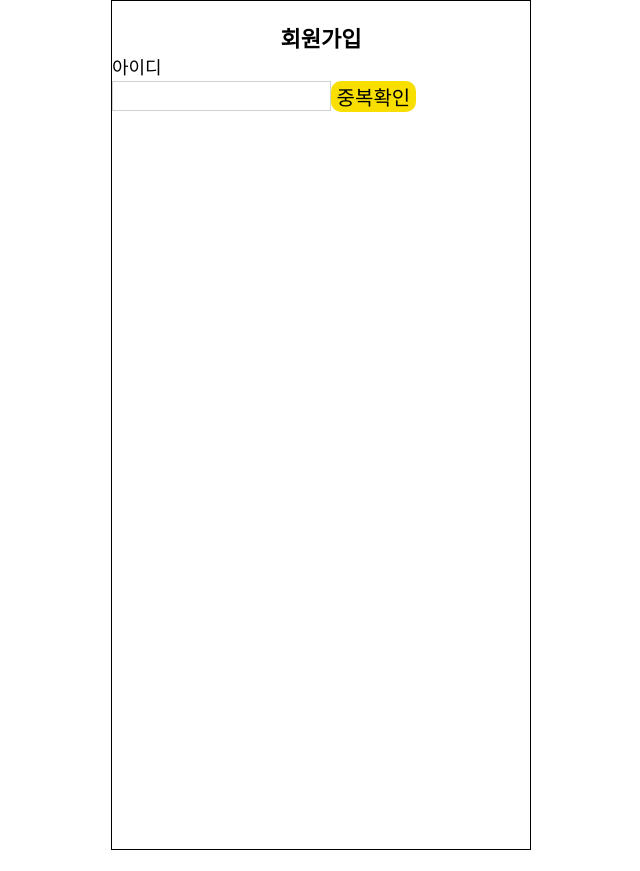
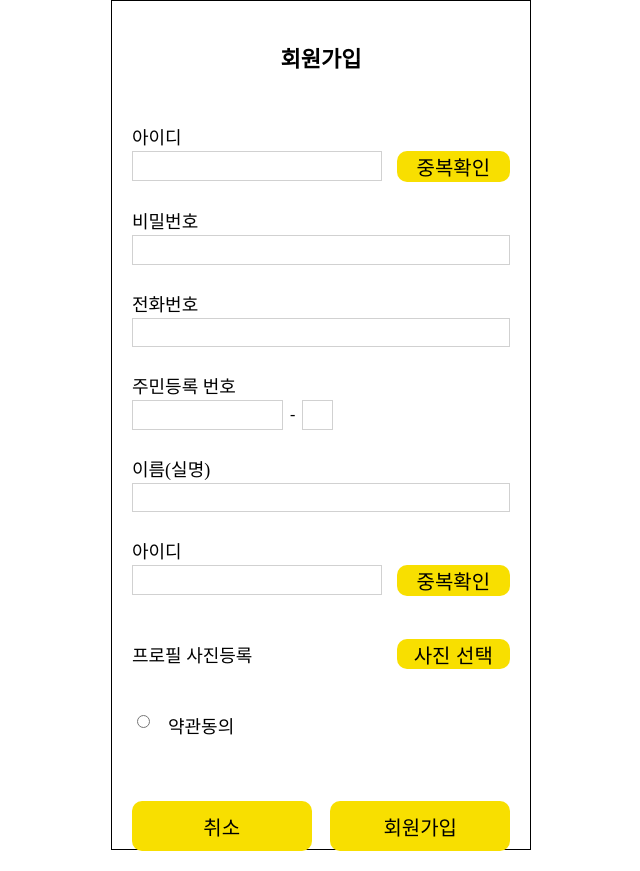
Before and after one commit to leeminewook/KakaoBank, a React (Create React App) app: page /register in a window 1280 px wide. Shown: the whole page, without its empty margins (319-959 px from the left). Before the commit the page ends 850 px from the top, so only its background shows below. Built offline with nearby package versions, Linux system fonts and the light colour scheme.

Commit message:
[UPDATE] 회원가입 UI

```diff
--- a/src/components/Register/Register.css
+++ b/src/components/Register/Register.css
@@ -2,7 +2,8 @@
   font-size: 22px;
   font-weight: 600;
   text-align: center;
-  margin-top: 20px;
+  margin-top: 40px;
+  width: 100%;
 }
 
 .register-optoins-id-title {
@@ -14,6 +15,7 @@
   display: flex;
   flex-direction: column;
   width: 100%;
+  margin-bottom: 25px;
 }
 
 .inputBtn {
@@ -22,5 +24,199 @@
 }
 
 .register-options {
+  padding: 20px;
+  width: 100%;
+  box-sizing: border-box;
+  margin-top: 30px;
+}
+.register-options-id-input {
+  width: 70%;
+}
+
+.idInputBox {
+  width: 90%;
+}
+
+.RegisterForm {
   width: 100%;
 }
+
+.idButton {
+  width: 100%;
+  height: 100%;
+}
+.register-options-id-Btn {
+  width: 30%;
+}
+
+.pwInputBox {
+  width: 100%;
+  box-sizing: border-box;
+}
+.register-options-pw-input {
+  width: 100%;
+}
+.register-optoins-pw-title {
+  font-size: 18px;
+  padding-bottom: 2px;
+}
+
+.register-options-pw {
+  display: flex;
+  flex-direction: column;
+  width: 100%;
+  margin-bottom: 25px;
+}
+
+.register-options-phone {
+  display: flex;
+  flex-direction: column;
+  width: 100%;
+  margin-bottom: 25px;
+}
+.register-optoins-phone-title {
+  font-size: 18px;
+  padding-bottom: 2px;
+}
+.register-options-phone-input {
+  width: 100%;
+}
+.phoneInputBox {
+  width: 100%;
+  box-sizing: border-box;
+}
+
+.register-optoins-birthday {
+  display: flex;
+  flex-direction: column;
+  width: 100%;
+  margin-bottom: 25px;
+}
+.register-options-birthday-title {
+  font-size: 18px;
+  padding-bottom: 2px;
+}
+.register-options-birthday-inputs {
+  display: flex;
+  width: 100%;
+  box-sizing: border-box;
+}
+.register-optoins-birthday-inputs-first-input {
+  width: 100%;
+  box-sizing: border-box;
+}
+.register-optoins-birthday-inputs-first {
+  width: 40%;
+  box-sizing: border-box;
+}
+.inputCut {
+  width: 5%;
+  display: flex;
+  justify-content: center;
+  align-items: center;
+}
+.register-optoins-birthday-inputs-second {
+  width: 5%;
+}
+.register-optoins-birthday-inputs-second-input {
+  width: 100%;
+}
+
+.register-options-name {
+  display: flex;
+  flex-direction: column;
+  width: 100%;
+  margin-bottom: 25px;
+}
+.register-optoins-name-title {
+  font-size: 18px;
+  padding-bottom: 2px;
+}
+.register-options-name-input {
+  width: 100%;
+}
+.nameInputBox {
+  width: 100%;
+  box-sizing: border-box;
+}
+
+.register-optoins-nickName-title {
+  font-size: 18px;
+  padding-bottom: 2px;
+}
+
+.register-options-nickName {
+  display: flex;
+  flex-direction: column;
+  width: 100%;
+  margin-bottom: 25px;
+}
+.register-options-nickName-input {
+  width: 70%;
+}
+
+.nickNameInputBox {
+  width: 90%;
+}
+
+.nickNameButton {
+  width: 100%;
+  height: 100%;
+}
+.register-options-nickName-Btn {
+  width: 30%;
+}
+.register-optoins-profile {
+  display: flex;
+  justify-content: space-between;
+  margin-bottom: 43px;
+  margin-top: 43px;
+}
+.register-optoins-profile-title {
+  font-size: 18px;
+  display: flex;
+  align-items: center;
+}
+.register-optoins-profile-btn-Div {
+  display: flex;
+  width: 30%;
+}
+.profileUploadBtn {
+  width: 100%;
+  height: 30px;
+}
+.register-optoins-check {
+  display: flex;
+  margin-bottom: 43px;
+}
+.register-options-check-boxDiv {
+  margin-right: 15px;
+}
+.register-options-check-title {
+  font-size: 18px;
+  text-decoration: none;
+  color: black;
+}
+.endingBtn {
+  display: flex;
+  width: 100%;
+  justify-content: space-between;
+  height: 50px;
+  margin-top: 63px;
+}
+.cancelDiv {
+  width: 47.5%;
+  height: 100%;
+}
+.cancelBtn {
+  width: 100%;
+  height: 100%;
+}
+.registerDiv {
+  width: 47.5%;
+  height: 100%;
+}
+.registerBtn {
+  width: 100%;
+  height: 100%;
+}
--- a/src/components/Register/Register.jsx
+++ b/src/components/Register/Register.jsx
@@ -17,6 +17,83 @@ const Register = () => {
               </div>
             </div>
           </div>
+          <div className="register-options-pw">
+            <div className="register-optoins-pw-title">비밀번호</div>
+            <div className="inputBtn">
+              <div className="register-options-pw-input">
+                <input type="text" className="kakaoInput pwInputBox" />
+              </div>
+            </div>
+          </div>
+          <div className="register-options-phone">
+            <div className="register-optoins-phone-title">전화번호</div>
+            <div className="inputBtn">
+              <div className="register-options-phone-input">
+                <input type="text" className="kakaoInput phoneInputBox" />
+              </div>
+            </div>
+          </div>
+          <div className="register-optoins-birthday">
+            <div className="register-options-birthday-title">주민등록 번호</div>
+            <div className="register-options-birthday-inputs">
+              <div className="register-optoins-birthday-inputs-first">
+                <input
+                  type="text"
+                  className="register-optoins-birthday-inputs-first-input kakaoInput"
+                />
+              </div>
+              <div className="inputCut">-</div>
+              <div className="register-optoins-birthday-inputs-second">
+                <input
+                  type="text"
+                  className="register-optoins-birthday-inputs-second-input kakaoInput"
+                />
+              </div>
+            </div>
+          </div>
+          <div className="register-options-name">
+            <div className="register-optoins-name-title">이름(실명)</div>
+            <div className="inputBtn">
+              <div className="register-options-name-input">
+                <input type="text" className="kakaoInput nameInputBox" />
+              </div>
+            </div>
+          </div>
+          <div className="register-options-nickName">
+            <div className="register-optoins-nickName-title">아이디</div>
+            <div className="inputBtn">
+              <div className="register-options-nickName-input">
+                <input type="text" className="kakaoInput nickNameInputBox" />
+              </div>
+              <div className="register-options-nickName-Btn">
+                <button className="kakaoBtn nickNameButton">중복확인</button>
+              </div>
+            </div>
+          </div>
+          <div className="register-optoins-profile">
+            <div className="register-optoins-profile-title">
+              프로필 사진등록
+            </div>
+            <div className="register-optoins-profile-btn-Div">
+              <button className="profileUploadBtn kakaoBtn">사진 선택</button>
+            </div>
+          </div>
+          <div className="register-optoins-check">
+            <div className="register-options-check-boxDiv">
+              <input type="radio" className="checkBox" />
+            </div>
+            <a href="/" className="register-options-check-title">
+              약관동의
+            </a>
+          </div>
+          <div className="endingBtn">
+            <div className="cancelDiv">
+              <button className="cancelBtn kakaoBtn">취소</button>
+            </div>
+            <div className="registerDiv">
+              <button className="registerBtn kakaoBtn">회원가입</button>
+            </div>
+          </div>
         </div>
       </div>
     </>
```
